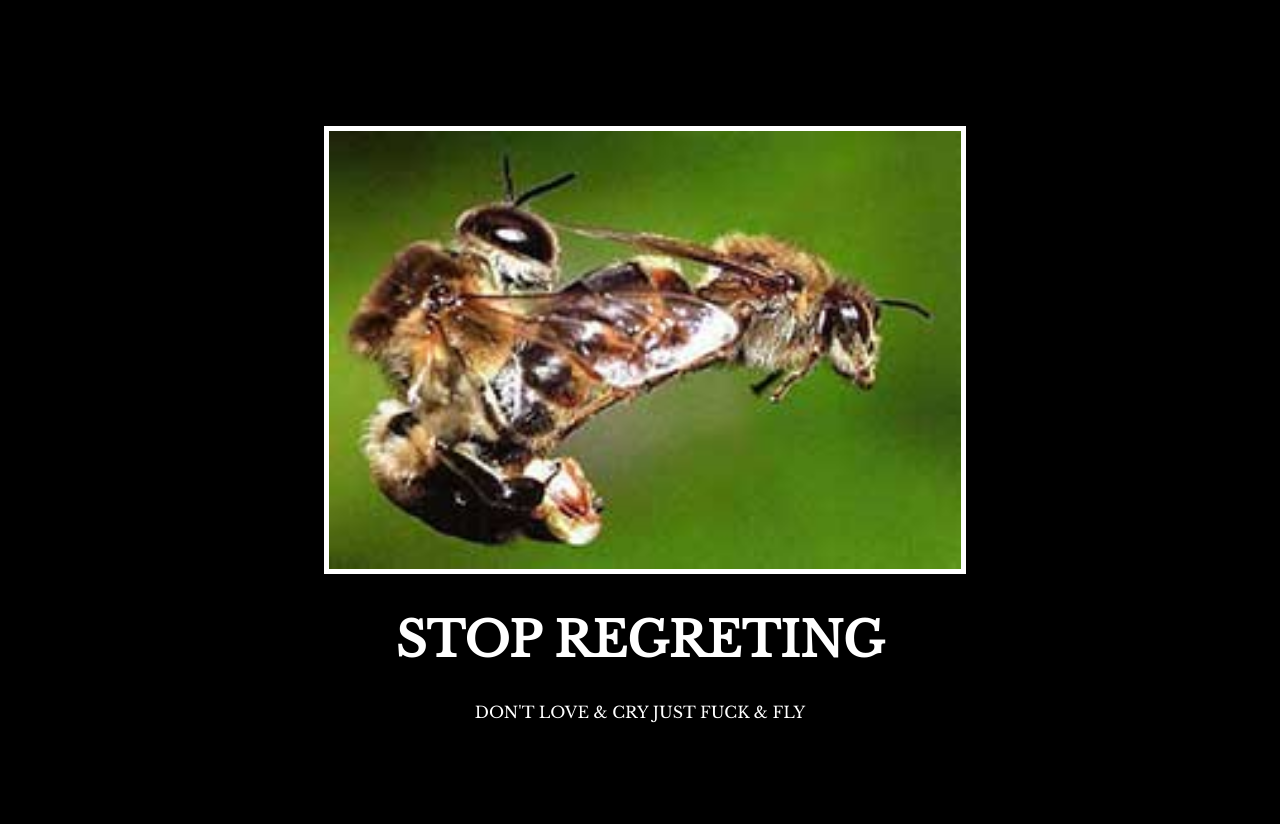
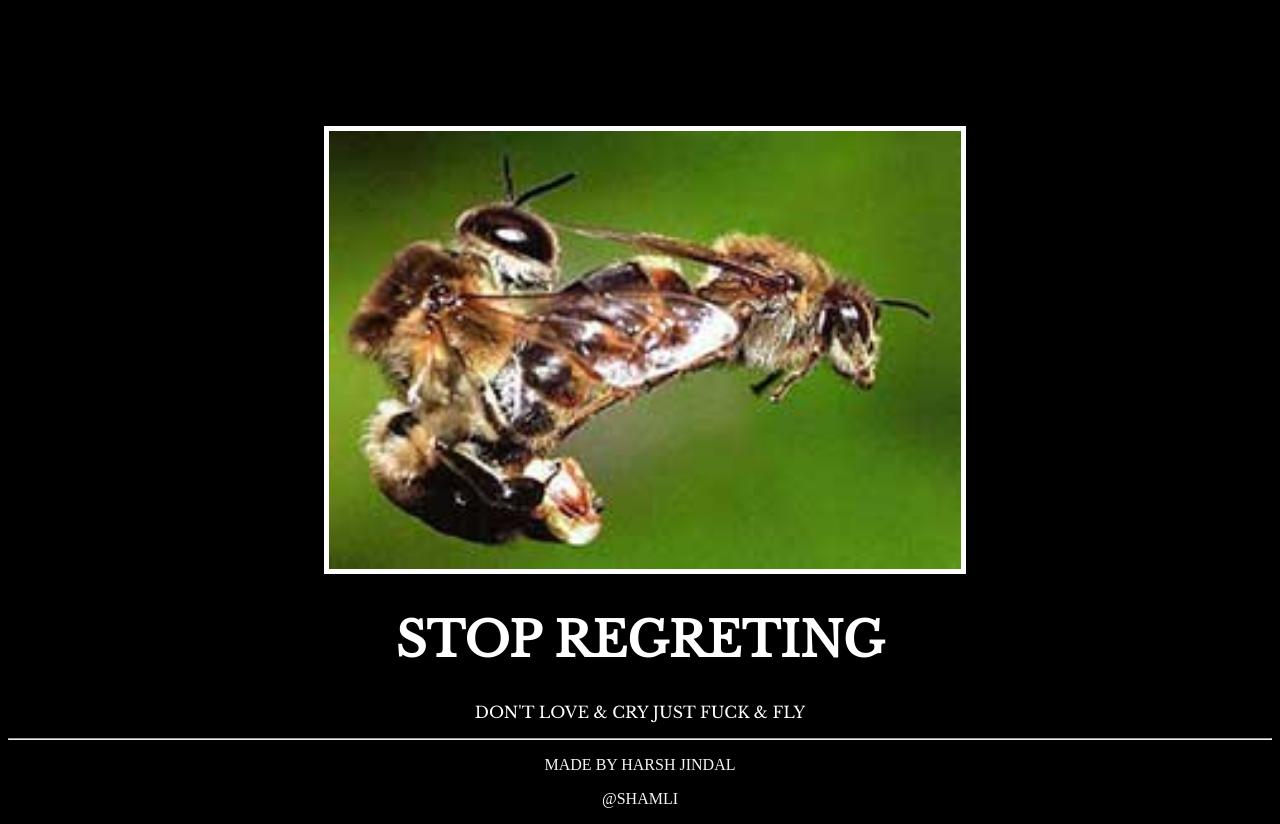
Before and after one commit to Harsh-Jindal01/Motivation-Meme, a plain HTML site: page index.html in a window 1280 px wide. Before the commit the page ends 800 px from the top, so only its background shows below. Drawn offline with nearby package versions, Linux system fonts and the light colour scheme.

Commit message:
Add files via upload

```diff
--- a/index.html
+++ b/index.html
@@ -34,3 +34,8 @@ But it must have the following features:
   </div>
 </body>
 </html>
+<hr/>
+<footer id = "footer">
+  <p>Made by Harsh Jindal</p>
+  <p>@Shamli</p>
+</footer>
--- a/style.css
+++ b/style.css
@@ -24,3 +24,8 @@ p{
     border:5px solid white;
     width: 100%;
 }
+
+footer{
+    text-align: left;
+    color: whitesmoke;
+}
```
